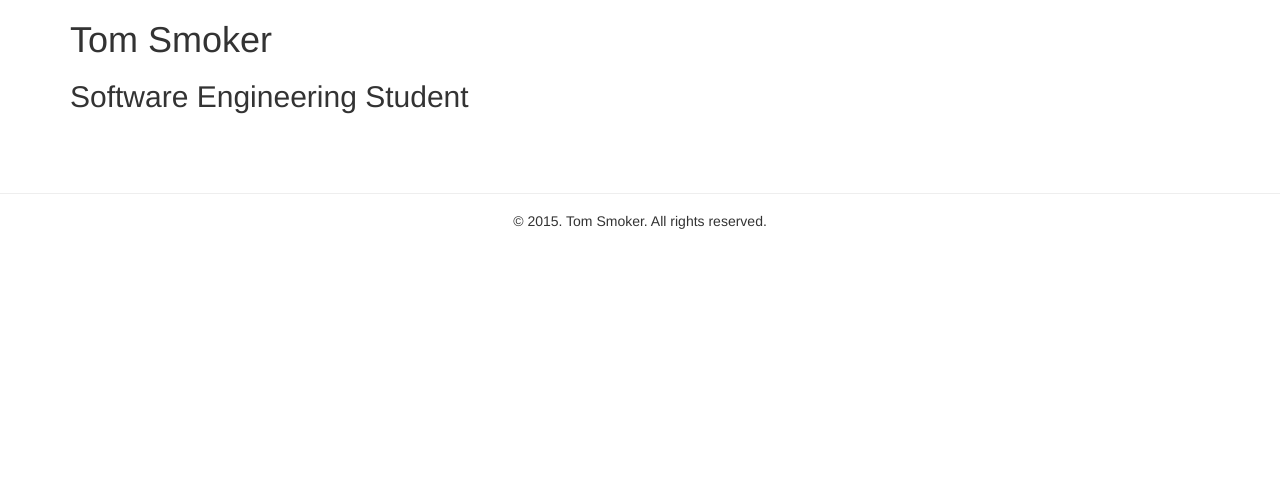
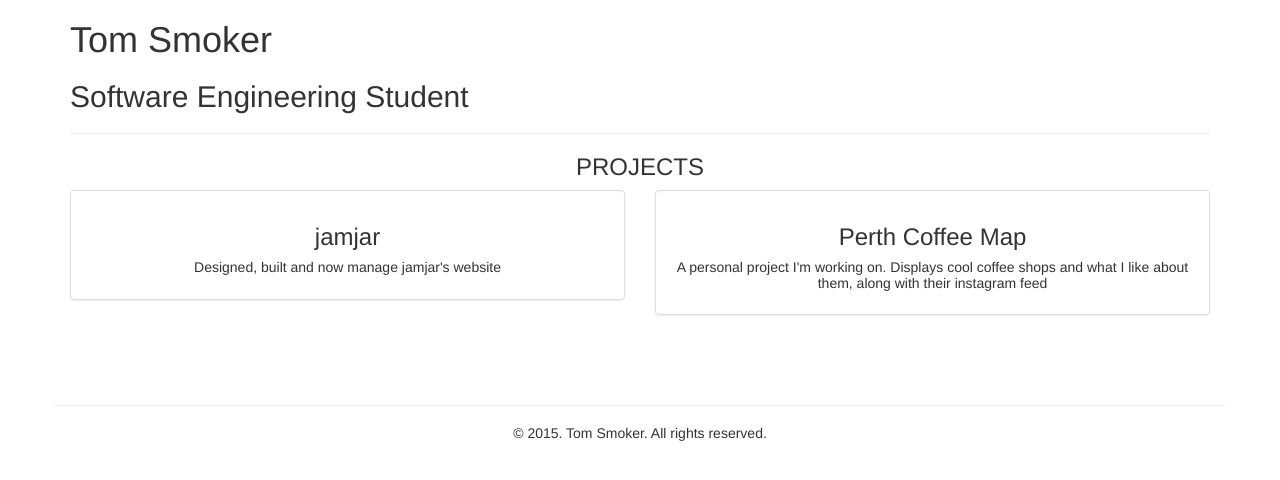
Before and after one commit to tomsmoker/tomsmoker.github.io, a plain HTML site: page index.html in a window 1280 px wide. Drawn offline with Linux system fonts and the light colour scheme.

Commit message:
feat: added project descriptions
 - Also added the Canter font

```diff
--- a/css/style.css
+++ b/css/style.css
@@ -0,0 +1,3 @@
+@font-face {font-family: Canter;
+src: url('fonts/FlowerSketches.ttf');}
+.canter { font-family: FlowerSketches; font-size: 20px;}
--- a/index.html
+++ b/index.html
@@ -15,6 +15,27 @@
         <h1>Tom Smoker</h1>
         <h2>Software Engineering Student</h2>
       </header>
+			<hr class="divider" />
+			<a id ="projects"></a><h3 class="section-divider text-center">PROJECTS</h3>
+
+			<!-- Row 1 -->
+			<div class="row">
+				<div class="col-md-6">
+					<div class="thumbnail">
+						<div class="caption text-center">
+							<h3>jamjar</h3>
+							<h5>Designed, built and now manage jamjar's website</h5>
+						</div>
+					</div>
+				</div>
+				<div class="col-md-6">
+					<div class="thumbnail">
+						<div class="caption text-center">
+							<h3>Perth Coffee Map</h3>
+							<h5>A personal project I'm working on.  Displays cool coffee shops and what I like about them, along with their instagram feed</h5>
+						</div>
+					</div>
+				</div>
     </div>
 	</body>
   <div class="footer" style="margin: 50px 0;">
```
Also changed, not shown: fonts/Canter Bold 3D.otf (added), fonts/Canter Bold Shadow.otf (added), fonts/Canter Bold Strips.otf (added), fonts/Canter Bold.otf (added), fonts/Canter Light.otf (added), fonts/Canter Outline.otf (added).
